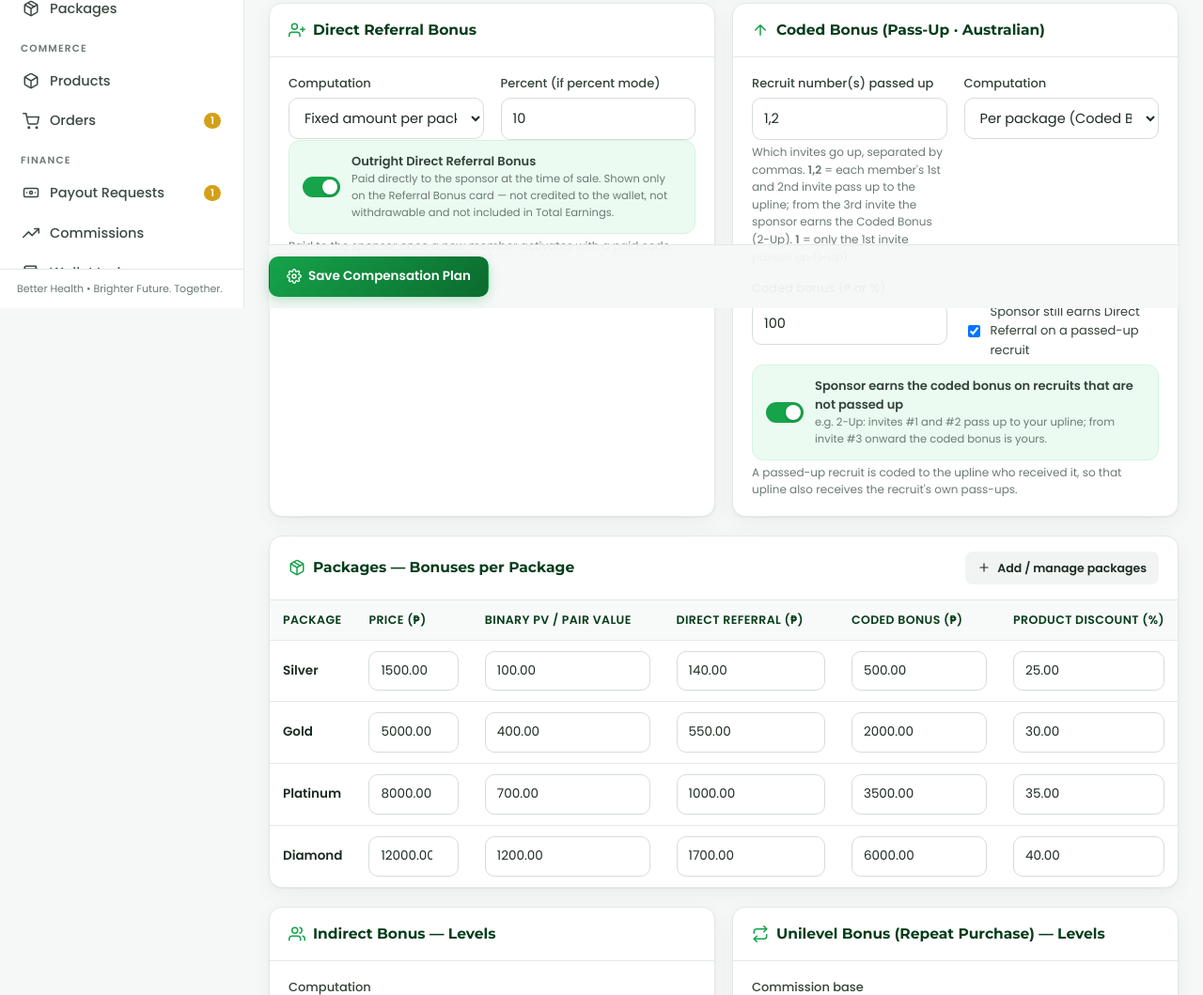
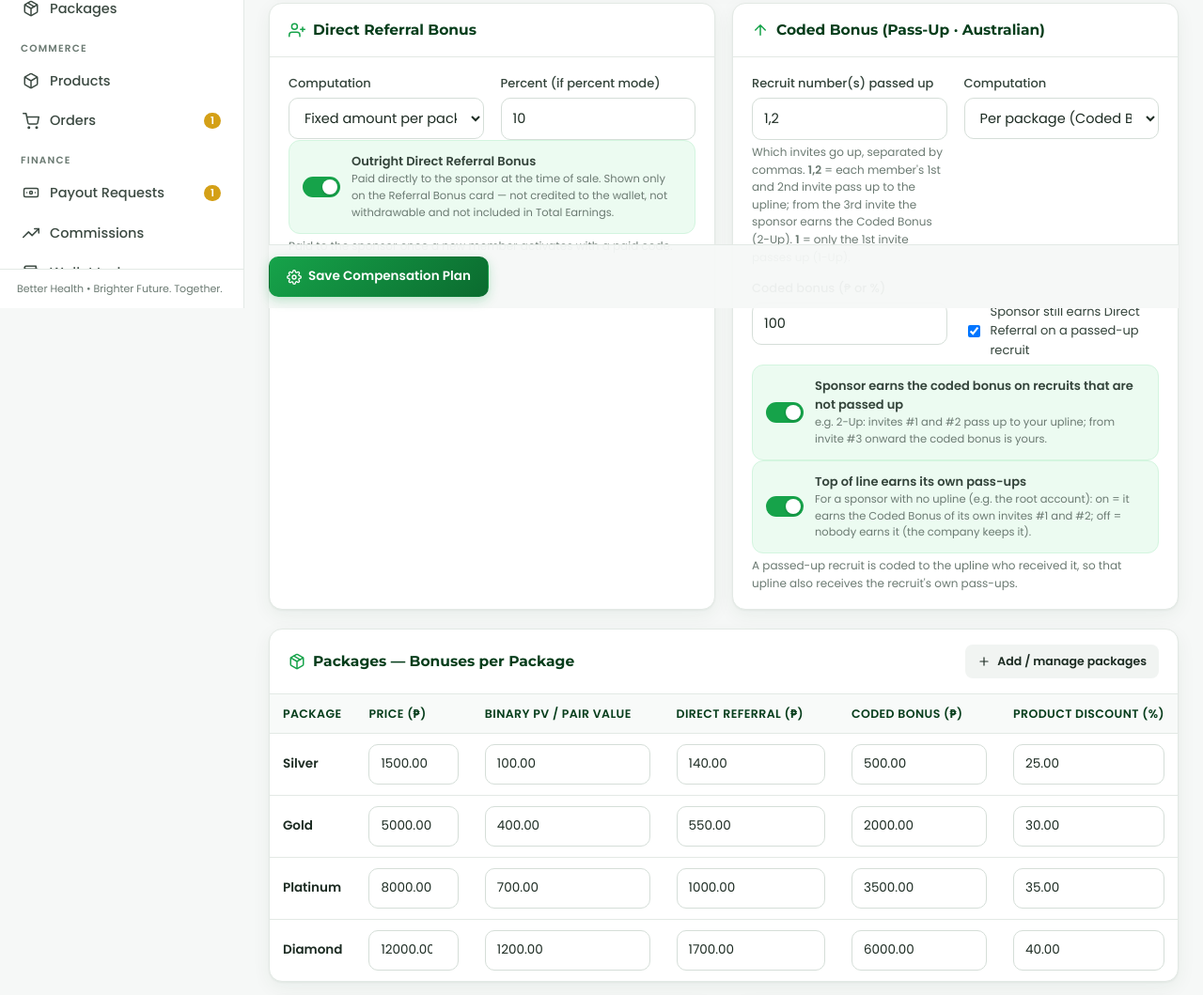
Before and after one commit to ailevoler/serialnumber, a PHP site: page /admin/compensation.php in a window 1280 px wide. Shown: the part 472-1531 px from the top of the page at 94% size. Run offline with PHP 8.4, Linux system fonts and the light colour scheme; a user stored in the database is signed in; data comes from the database, SQL or seed files in the repository; tables that the repository leaves empty hold one stand-in row (values such as "Sample post"); some libraries are stand-ins or nearby versions.

Commit message:
Coded Bonus back to 2-Up; setting for the top of line's own pass-ups
- upgrade_v11.sql sets pass-up invites to 1,2 and adds passup_top_keeps
- passup_top_keeps: on = a sponsor with no upline earns the Coded Bonus of its own
  invites #1/#2; off = nobody earns it (the company keeps it)

Co-Authored-By: Claude Opus 5.5 <noreply@anthropic.com>
Claude-Session: https://claude.ai/code/session_01Jckp3q1JK9KhHe8SC4UtCn

```diff
--- a/admin/compensation.php
+++ b/admin/compensation.php
@@ -36,6 +36,7 @@ if (is_post()) {
     save_setting('passup_positions', implode(',', $positions) ?: '1');
     save_setting('passup_mode', in_array(input('passup_mode'), ['fixed', 'percent', 'package'], true) ? input('passup_mode') : 'fixed');
     save_setting('passup_kept_bonus', isset($_POST['passup_kept_bonus']) ? '1' : '0');
+    save_setting('passup_top_keeps', isset($_POST['passup_top_keeps']) ? '1' : '0');
     save_setting('passup_bonus', $numv('passup_bonus'));
     save_setting('passup_sponsor_keeps_direct', isset($_POST['passup_sponsor_keeps_direct']) ? '1' : '0');
 
@@ -180,6 +181,11 @@ page_header('Compensation Plan', $me, 'Set every bonus, level and commission of
         <input type="checkbox" name="passup_kept_bonus" value="1" <?= setting('passup_kept_bonus', '0') === '1' ? 'checked' : '' ?>>
         <span class="toggle-ui"></span>
         <span><strong>Sponsor earns the coded bonus on recruits that are not passed up</strong><small>e.g. 2-Up: invites #1 and #2 pass up to your upline; from invite #3 onward the coded bonus is yours.</small></span>
+      </label>
+      <label class="toggle-card mt-1">
+        <input type="checkbox" name="passup_top_keeps" value="1" <?= setting('passup_top_keeps', '1') === '1' ? 'checked' : '' ?>>
+        <span class="toggle-ui"></span>
+        <span><strong>Top of line earns its own pass-ups</strong><small>For a sponsor with no upline (e.g. the root account): on = it earns the Coded Bonus of its own invites #1 and #2; off = nobody earns it (the company keeps it).</small></span>
       </label>
       <p class="help mb-0 mt-1">A passed-up recruit is coded to the upline who received it, so that upline also receives the recruit's own pass-ups.</p>
     </div>
--- a/database/schema.sql
+++ b/database/schema.sql
@@ -635,3 +635,6 @@ CREATE TABLE IF NOT EXISTS package_upgrades (
 INSERT IGNORE INTO settings (skey, svalue) VALUES
  ('upgrade_enabled', '1'), ('upgrade_allow_skip', '1'), ('upgrade_bonus', 'difference'),
  ('upgrade_add_pv', '1'), ('upgrade_wallet', '1');
+
+-- Coded Bonus 2-Up + top-of-line setting (v11)
+INSERT IGNORE INTO settings (skey, svalue) VALUES ('passup_top_keeps', '1');
--- a/includes/compensation.php
+++ b/includes/compensation.php
@@ -219,6 +219,7 @@ function register_member(array $d): int
         $passupTo = $sponsorId;
         $passedUp = false;
         $topOfLine = false;
+        $passupCompany = false;
         $positions = array_map('intval', setting_list('passup_positions'));
         if (plan_on('passup') && in_array($directCount, $positions, true)) {
             $receiverId = (int)($sponsor['passup_upline_id'] ?: $sponsor['sponsor_id']);
@@ -226,9 +227,10 @@ function register_member(array $d): int
                 $passupTo = $receiverId;
                 $passedUp = true;
             } else {
-                // The sponsor is the top of the line (e.g. the root account): nobody above to pass to,
-                // so the top keeps the pass-up and earns its Coded Bonus.
-                $topOfLine = true;
+                // The sponsor is the top of the line (e.g. the root account): nobody above to pass to.
+                // When enabled the top keeps the pass-up and earns its Coded Bonus; otherwise the company keeps it.
+                $topOfLine = setting('passup_top_keeps', '1') === '1';
+                $passupCompany = !$topOfLine;
             }
         }
         q('UPDATE users SET passup_upline_id = ? WHERE id = ?', [$passupTo, $newId]);
@@ -264,7 +266,7 @@ function register_member(array $d): int
 
             // ---- 4. Coded Bonus (Pass-Up): passed-up recruits pay the coded upline;
             //      kept recruits (e.g. invite #3 onward in a 2-Up) pay the sponsor when enabled.
-            if (plan_on('passup') && ($passedUp || $topOfLine || setting('passup_kept_bonus', '0') === '1')) {
+            if (plan_on('passup') && !$passupCompany && ($passedUp || $topOfLine || setting('passup_kept_bonus', '0') === '1')) {
                 $val = (float)setting('passup_bonus', 0);
                 $amt = match (setting('passup_mode', 'fixed')) {
                     'percent' => $price * $val / 100,
```
Also changed, not shown: database/upgrade_v11.sql (added, +7 -0 lines), README.md.
